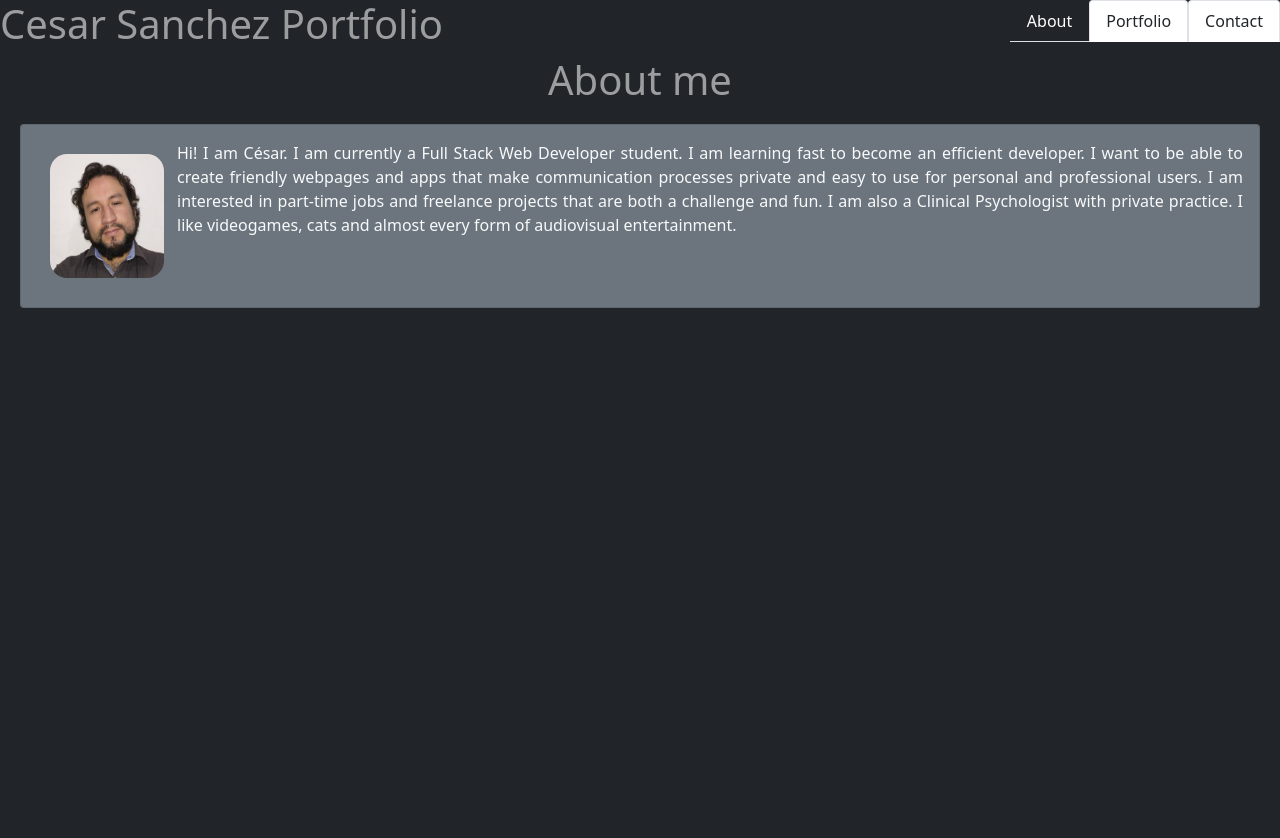
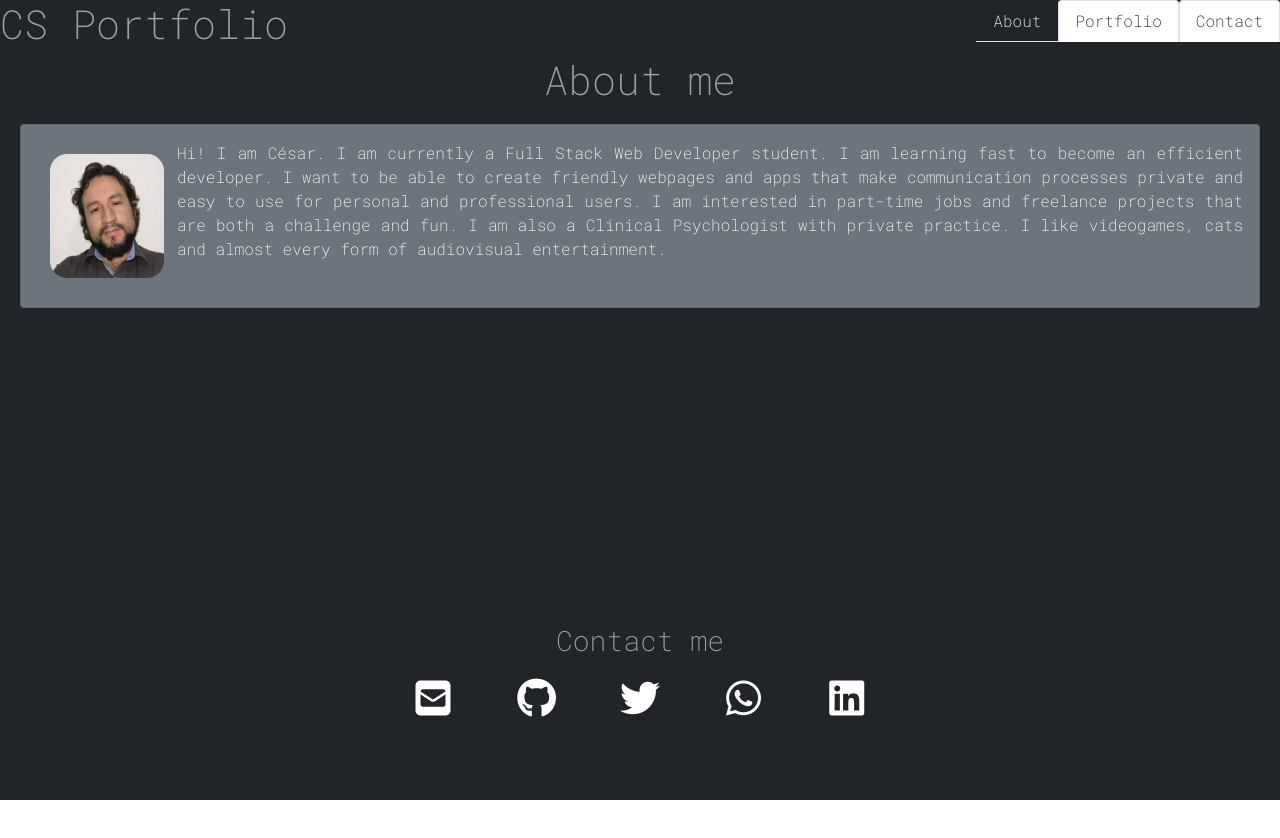
Before and after one commit to csancheze/React-Portfolio, a React (Create React App) app: page / in a window 1280 px wide. Shown: the top 838 px of the page. After the commit the page ends 800 px from the top, so only its background shows below. Built offline with nearby package versions, Linux system fonts and the light colour scheme.

Commit message:
made some visual changes for the whole app

```diff
--- a/public/index.html
+++ b/public/index.html
@@ -4,6 +4,9 @@
     <meta charset="utf-8" />
     <link rel="icon" href="%PUBLIC_URL%/favicon.ico" />
     <script src="https://kit.fontawesome.com/09e74a45d0.js" crossorigin="anonymous"></script>
+    <link rel="preconnect" href="https://fonts.googleapis.com">
+    <link rel="preconnect" href="https://fonts.gstatic.com" crossorigin>
+    <link href="https://fonts.googleapis.com/css2?family=Roboto+Mono:wght@200&display=swap" rel="stylesheet">
     <meta name="viewport" content="width=device-width, initial-scale=1" />
     <meta name="theme-color" content="#000000" />
     <meta
--- a/src/components/PortfolioContainer.js
+++ b/src/components/PortfolioContainer.js
@@ -16,6 +16,18 @@ const styles = {
   mainDiv: {
     background: '#212529',
     color: '#9B9D9E',
+    height: '100vh',
+    fontFamily: "'Roboto Mono', monospace",
+    fontSize: '1.0em',
+    lineHeight: '1.5'
+
+  },
+  list: {
+    listStyle: 'none'
+  },
+  buttons: {
+    textDecoration: "none",
+    color: "white"
   }
 }
 
@@ -37,12 +49,36 @@ export default function PortfolioContainer() {
   return (
     <div style={styles.mainDiv} >
       <header style={styles.header} className="d-flex flex-column flex-md-row">
-      <h1>Cesar Sanchez Portfolio</h1>
+      <h1>CS Portfolio</h1>
       <div style={styles.nav}>
       <NavTabs currentPage={currentPage} handlePageChange={handlePageChange} />
       </div>
       </header>
       {renderPage()}
+      <footer>
+      <div className="col-12 col-lg-5 w-lg-50 m-auto mt-2">
+        <h3 className="text-center m-auto" id="contact">
+            Contact me
+        </h3>
+        <ul  style={styles.list}className="p-2 d-flex flex-row justify-content-around">
+            <li className="col-2 display-6 m-1 p-1 text-center" >
+                <a  style={styles.buttons} href="mailto:scuadra.it@gmail.com" target="_blank" rel="noreferrer"><i className="fas fa-envelope-square"></i></a>
+            </li>
+            <li className="col-2 display-6 m-1 p-1 text-center">
+                <a style={styles.buttons} href="https://github.com/csancheze" target="_blank" rel="noreferrer"><i className="fab fa-github"></i></a>
+            </li>
+            <li className="col-2 display-6 m-1 p-1 text-center">
+                <a style={styles.buttons} href="https://twitter.com/?lang=es" target="_blank" rel="noreferrer"><i className="fab fa-twitter"></i></a>
+            </li>
+            <li className="col-2 display-6 m-1 p-1 text-center">
+                <a style={styles.buttons} href="https://wa.me/5215510817016" target="_blank" rel="noreferrer"> <i className="fab fa-whatsapp"></i></a>
+            </li>
+            <li className="col-2 display-6 m-1 p-1 text-center">
+                <a style={styles.buttons} href="https://www.linkedin.com/in/cesar-san-developer/" target="_blank" rel="noreferrer"> <i className="fab fa-linkedin"></i></a>
+            </li>
+        </ul>
+      </div>
+      </footer>
     </div>
   );
 }
--- a/src/components/pages/About.js
+++ b/src/components/pages/About.js
@@ -20,7 +20,7 @@ const styles = {
     textAlign: 'justify'
   },
   mainDiv: {
-    height: '100vh',
+    height: '70vh',
   }
 }
 
--- a/src/components/pages/Contact.js
+++ b/src/components/pages/Contact.js
@@ -2,7 +2,7 @@ import React from 'react';
 
 const styles = {
   mainDiv: {
-    height: '100vh',
+    height: '70vh',
   },
   list: {
     listStyle: 'none'
@@ -16,35 +16,8 @@ const styles = {
 
 export default function Contact() {
   return (
-    <div style={styles.mainDiv} className="d-flex flex-column justify-content-around">
-        <div className="col-12 col-lg-5 w-lg-50 m-auto">
-        <h3 className="text-center m-auto" id="contact">
-            Contact me
-        </h3>
-        <ul  style={styles.list}className="p-2 d-flex flex-row justify-content-around">
-            <li className="col-2 display-6 m-1 p-1 text-center" >
-                <a  style={styles.buttons} href="mailto:scuadra.it@gmail.com" target="_blank" rel="noreferrer"><i className="fas fa-envelope-square"></i></a>
-            </li>
-            <li className="col-2 display-6 m-1 p-1 text-center">
-                <a style={styles.buttons} href="https://github.com/csancheze" target="_blank" rel="noreferrer"><i className="fab fa-github"></i></a>
-            </li>
-            <li className="col-2 display-6 m-1 p-1 text-center">
-                <a style={styles.buttons} href="https://twitter.com/?lang=es" target="_blank" rel="noreferrer"><i className="fab fa-twitter"></i></a>
-            </li>
-            <li className="col-2 display-6 m-1 p-1 text-center">
-                <a style={styles.buttons} href="https://wa.me/5215510817016" target="_blank" rel="noreferrer"> <i className="fab fa-whatsapp"></i></a>
-            </li>
-            <li className="col-2 display-6 m-1 p-1 text-center">
-                <a style={styles.buttons} href="https://www.linkedin.com/in/cesar-san-developer/" target="_blank" rel="noreferrer"> <i className="fab fa-linkedin"></i></a>
-            </li>
-
-
-        </ul>
-      </div>
-
+    <div style={styles.mainDiv} >
         <form className="container col-12 col-lg-5 p-2 m-auto">
-
-            <h5>Or, if you prefer to be reached, please leave your contact info below.</h5>
             <div className="form-group">
             <label for="name">Name:</label>
             <input className="form-control p-2" type="text"  id="name" name="name">
```
